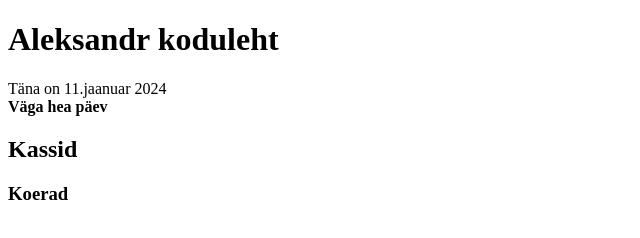
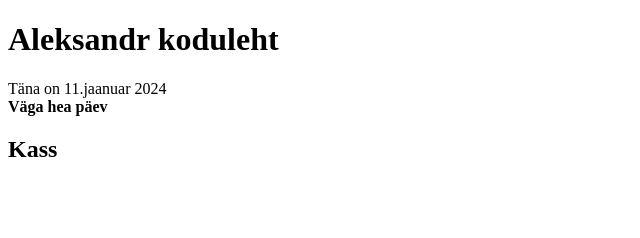
Before and after one commit to NikolasAleksandr/TarkvaraVeebtestprojekt, a plain HTML site: page index.html in a window 1280 px wide. Shown: the whole page, without its empty margins (0-640 px from the left). Drawn offline with Linux system fonts and the light colour scheme.

Commit message:
Tehtud baas

```diff
--- a/index.html
+++ b/index.html
@@ -8,8 +8,8 @@
 <h1>Aleksandr koduleht</h1>
 <div>Täna on 11.jaanuar 2024</div>
 <strong>Väga hea päev</strong>
-<h2>Kassid</h2>
-<h3>Koerad</h3>
+<h2>Kass</h2>
+<h3></h3>
 
 </body>
 </html>
```
